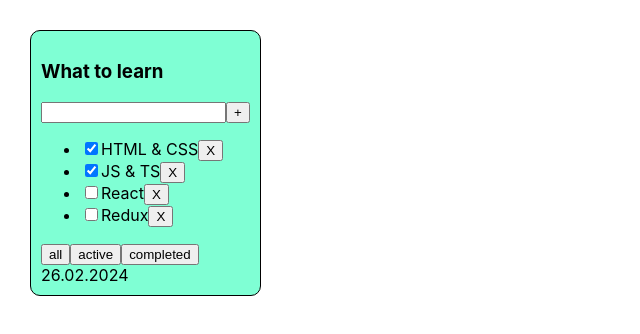
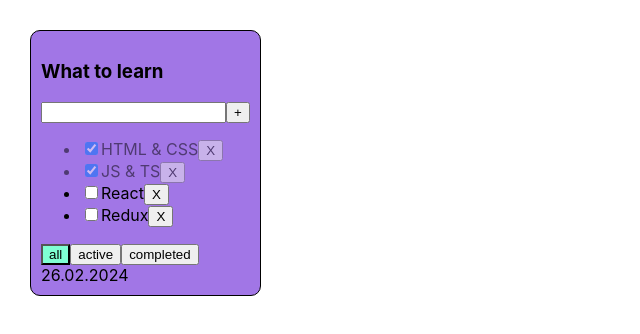
Before and after one commit to dtumen/todolist, a React (Create React App) app: page / in a window 1280 px wide. Shown: the top 334 px of the page, without its empty margins (0-640 px from the left). Built offline with nearby package versions, Linux system fonts and the light colour scheme.

Commit message:
add backgroud color in button

```diff
--- a/src/App.css
+++ b/src/App.css
@@ -9,8 +9,24 @@
 
 
 .todoList {
-  background-color: aquamarine;
+  background-color: rgb(161, 118, 230);
   border: 1px solid black;
   border-radius: 10px;
   padding: 10px;
 }
+
+.error {
+  border: 1px solid red;
+}
+
+.error-message {
+  color: red;
+}
+
+.active-filter {
+  background-color: aquamarine;
+}
+
+.is-done {
+  opacity: 0.5;
+}
--- a/src/App.tsx
+++ b/src/App.tsx
@@ -24,7 +24,7 @@
 
     function addTask(title: string) {
         let newTask = { id: v1(), title: title, isDone: false };
-        setTasks([...tasks, newTask]);
+        setTasks([newTask, ...tasks]);
     }
 
     function changeTaskStatus(taskId: string, isDone: boolean) {
@@ -58,6 +58,7 @@
                 changeFilter={changeFilter}
                 addTask={addTask}
                 changeTaskStatus={changeTaskStatus}
+                filter={filter}
             />
         </div>
     );
--- a/src/Button.tsx
+++ b/src/Button.tsx
@@ -3,9 +3,16 @@
 type ButtonPropsType = {
   btnName: FilterValuesType
   changeFilter: (value: FilterValuesType) => void
+  btnColor: 'active-filter' | ''
 }
 
-export const Button = ({ btnName, changeFilter }: ButtonPropsType) => {
+export const Button = (props: ButtonPropsType) => {
+  const { btnName, changeFilter, btnColor } = props;
 
-  return <button onClick={() => { changeFilter(btnName) } }>{btnName}</button>
+  return <button
+  className={btnColor}
+  onClick={() => { changeFilter(btnName) }}
+  >
+    {btnName}
+  </button>
 };
--- a/src/TodoList.tsx
+++ b/src/TodoList.tsx
@@ -2,6 +2,7 @@
 import { Button } from './Button';
 import { TodoListHeader } from './TodoListHeader';
 import { FilterValuesType } from './App';
+import { error } from 'console';
 
 type TodoListPropsType = {
   title: string
@@ -11,6 +12,7 @@
   changeFilter: (value: FilterValuesType) => void
   addTask: (title: string) => void
   changeTaskStatus: (taskId: string, isDone: boolean) => void
+  filter: FilterValuesType
 }
 
 export type TaskType = {
@@ -28,13 +30,16 @@
     changeFilter,
     addTask,
     changeTaskStatus,
+    filter,
   } = props;
 
   const [newTaskTitle, setNewTaskTitle] = useState('');
+  const [error, setError] = useState<string | null>(null);
 
   const onChangeHandler = (e: ChangeEvent<HTMLInputElement>) => setNewTaskTitle(e.currentTarget.value);
 
   const onKeyPressHandler = (e: KeyboardEvent<HTMLInputElement>) => {
+    setError(null);
     if (e.key === 'Enter') {
       addTask(newTaskTitle);
       setNewTaskTitle('');
@@ -42,8 +47,12 @@
   }
 
   const addTaskHandler = () => {
-    addTask(newTaskTitle);
-    setNewTaskTitle('');
+    if (newTaskTitle.trim() !== '') {
+      addTask(newTaskTitle);
+      setNewTaskTitle('');
+    } else {
+      setError('Field is required');
+    }
   }
 
   const taskList: JSX.Element = tasks.length === 0
@@ -58,8 +67,10 @@
           }
 
           return (
-            <li key={t.id}>
-              <input type="checkbox" checked={t.isDone} onChange={changeStatusHandler} />
+            <li key={t.id} className={t.isDone ? 'is-done' : ''}>
+              <input type="checkbox"
+              checked={t.isDone}
+              onChange={changeStatusHandler}/>
               <span>{t.title}</span>
               <button onClick={() => { removeTask(t.id) }}>X</button>
             </li>
@@ -76,14 +87,16 @@
           value={newTaskTitle}
           onChange={onChangeHandler}
           onKeyDown={onKeyPressHandler}
+          className={error ? 'error' : ''}
         />
         <button onClick={addTaskHandler}>+</button>
+        {error && <div className='error-message'>{error}</div>}
       </div>
       {taskList && taskList}
       <div>
-        <Button btnName={'all'} changeFilter={changeFilter} />
-        <Button btnName={'active'} changeFilter={changeFilter} />
-        <Button btnName={'completed'} changeFilter={changeFilter} />
+        <Button btnColor={filter === 'all'? 'active-filter' : ''} btnName={'all'} changeFilter={changeFilter} />
+        <Button btnColor={filter === 'active'? 'active-filter' : ''} btnName={'active'} changeFilter={changeFilter} />
+        <Button btnColor={filter === 'completed'? 'active-filter' : ''} btnName={'completed'} changeFilter={changeFilter} />
       </div>
       <div>{date}</div>
     </div>
```
